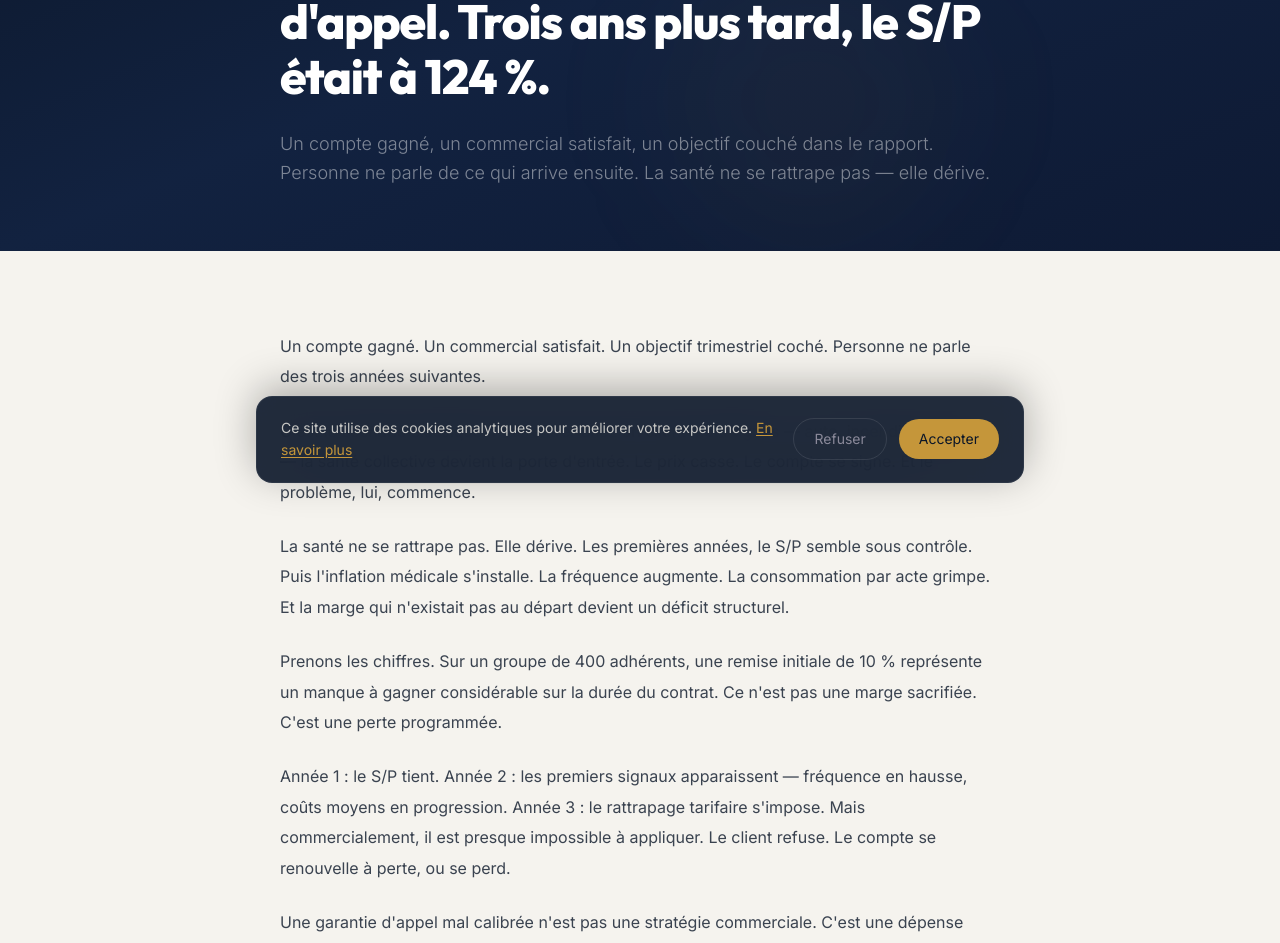
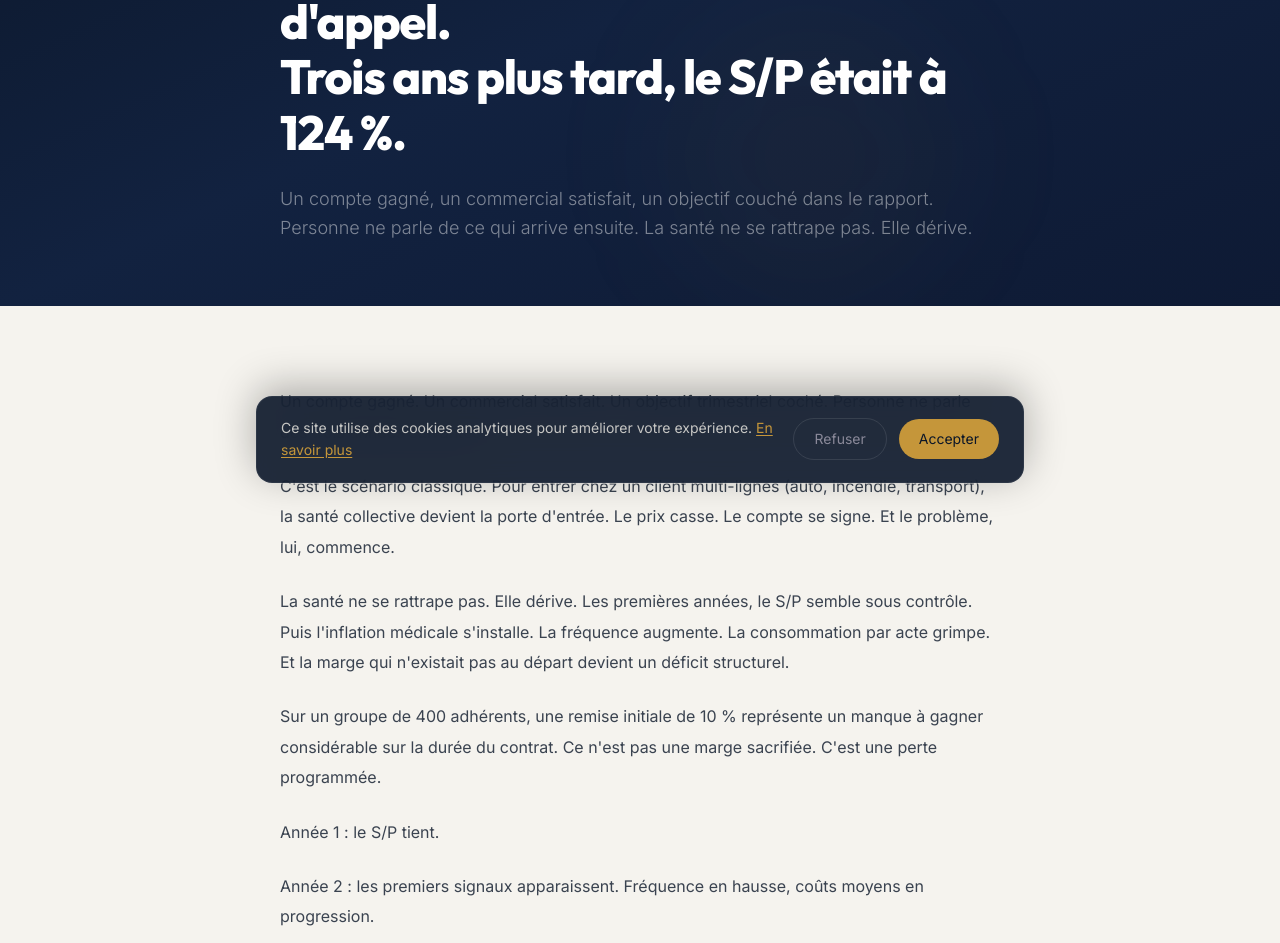
Before and after one commit to sidickgoldman/SiteWeb_PrimeActuaire, a Next.js app: page /insights/garantie-appel-perte-silencieuse in a window 1280 px wide. Shown: the part 293-1236 px from the top of the page. Built offline with nearby package versions, Linux system fonts and the light colour scheme.

Commit message:
fix: insights - suppression tirets, annees separees, titres lisibles

```diff
--- a/src/app/insights/InsightsClient.tsx
+++ b/src/app/insights/InsightsClient.tsx
@@ -67,7 +67,7 @@ export default function InsightsClient() {
                           {a.readingTime}
                         </span>
                       </div>
-                      <h2 className="font-[var(--font-heading)] font-bold text-lg text-navy leading-snug group-hover:text-teal transition-colors duration-200">
+                      <h2 className="font-[var(--font-heading)] font-bold text-lg text-navy leading-snug group-hover:text-teal transition-colors duration-200 whitespace-pre-line">
                         {a.title}
                       </h2>
                       <p className="mt-3 text-[14px] text-text-muted leading-relaxed">
--- a/src/app/insights/[slug]/ArticleClient.tsx
+++ b/src/app/insights/[slug]/ArticleClient.tsx
@@ -51,7 +51,7 @@ export default function ArticleClient({ article }: { article: Article }) {
                   </span>
                 </div>
 
-                <h1 className="font-[var(--font-heading)] font-extrabold text-[clamp(1.8rem,4vw,3rem)] text-white leading-[1.15] tracking-tight">
+                <h1 className="font-[var(--font-heading)] font-extrabold text-[clamp(1.8rem,4vw,3rem)] text-white leading-[1.15] tracking-tight whitespace-pre-line">
                   {article.title}
                 </h1>
                 <p className="mt-6 text-lg text-white/45 leading-relaxed font-light">
--- a/src/app/insights/data.ts
+++ b/src/app/insights/data.ts
@@ -12,56 +12,91 @@ export const articles: Article[] = [
   {
     slug: "garantie-appel-perte-silencieuse",
     tag: "Tarification",
-    title: "Il a signé la santé comme produit d'appel. Trois ans plus tard, le S/P était à 124 %.",
+    title: "Il a signé la santé comme produit d'appel.\nTrois ans plus tard, le S/P était à 124 %.",
     excerpt:
-      "Un compte gagné, un commercial satisfait, un objectif couché dans le rapport. Personne ne parle de ce qui arrive ensuite. La santé ne se rattrape pas — elle dérive.",
+      "Un compte gagné, un commercial satisfait, un objectif couché dans le rapport. "
+      + "Personne ne parle de ce qui arrive ensuite. La santé ne se rattrape pas. Elle dérive.",
     date: "2026-04-26",
     readingTime: "5 min",
     content: [
-      "Un compte gagné. Un commercial satisfait. Un objectif trimestriel coché. Personne ne parle des trois années suivantes.",
-      "C'est le scénario classique. Pour entrer chez un client multi-lignes — auto, incendie, transport — la santé collective devient la porte d'entrée. Le prix casse. Le compte se signe. Et le problème, lui, commence.",
-      "La santé ne se rattrape pas. Elle dérive. Les premières années, le S/P semble sous contrôle. Puis l'inflation médicale s'installe. La fréquence augmente. La consommation par acte grimpe. Et la marge qui n'existait pas au départ devient un déficit structurel.",
-      "Prenons les chiffres. Sur un groupe de 400 adhérents, une remise initiale de 10 % représente un manque à gagner considérable sur la durée du contrat. Ce n'est pas une marge sacrifiée. C'est une perte programmée.",
-      "Année 1 : le S/P tient. Année 2 : les premiers signaux apparaissent — fréquence en hausse, coûts moyens en progression. Année 3 : le rattrapage tarifaire s'impose. Mais commercialement, il est presque impossible à appliquer. Le client refuse. Le compte se renouvelle à perte, ou se perd.",
-      "Une garantie d'appel mal calibrée n'est pas une stratégie commerciale. C'est une dépense différée. Et plus on attend, plus la correction devient coûteuse.",
+      "Un compte gagné. Un commercial satisfait. Un objectif trimestriel coché. "
+      + "Personne ne parle des trois années suivantes.",
+      "C'est le scénario classique. Pour entrer chez un client multi-lignes "
+      + "(auto, incendie, transport), la santé collective devient la porte d'entrée. "
+      + "Le prix casse. Le compte se signe. Et le problème, lui, commence.",
+      "La santé ne se rattrape pas. Elle dérive. Les premières années, le S/P semble sous contrôle. "
+      + "Puis l'inflation médicale s'installe. La fréquence augmente. La consommation par acte grimpe. "
+      + "Et la marge qui n'existait pas au départ devient un déficit structurel.",
+      "Sur un groupe de 400 adhérents, une remise initiale de 10 % représente un manque à gagner "
+      + "considérable sur la durée du contrat. Ce n'est pas une marge sacrifiée. C'est une perte programmée.",
+      "Année 1 : le S/P tient.",
+      "Année 2 : les premiers signaux apparaissent. Fréquence en hausse, coûts moyens en progression.",
+      "Année 3 : le rattrapage tarifaire s'impose. Mais commercialement, il est presque impossible "
+      + "à appliquer. Le client refuse. Le compte se renouvelle à perte, ou se perd.",
+      "Une garantie d'appel mal calibrée n'est pas une stratégie commerciale. "
+      + "C'est une dépense différée. Et plus on attend, plus la correction devient coûteuse.",
       "Gagner un compte, ce n'est pas toujours créer de la valeur. Parfois, c'est seulement reporter une perte.",
     ],
   },
   {
     slug: "trois-questions-avant-valider-tarif",
     tag: "Tarification",
-    title: "Avant de valider un tarif santé, il y a trois questions à poser. La plupart restent sans réponse.",
+    title: "Avant de valider un tarif santé, il y a trois questions à poser.\nLa plupart restent sans réponse.",
     excerpt:
-      "Un tarif qui tient en moyenne ne suffit pas. Si 30 scénarios sur 100 mènent au déficit, la prime est fragile. La moyenne rassure. La distribution révèle.",
+      "Un tarif qui tient en moyenne ne suffit pas. "
+      + "Si 30 scénarios sur 100 mènent au déficit, la prime est fragile. "
+      + "La moyenne rassure. La distribution révèle.",
     date: "2026-04-20",
     readingTime: "4 min",
     content: [
-      "Chaque tarif santé collective valide une décision. Une décision qui engage l'assureur sur 12 mois, souvent davantage. Et pourtant, la plupart de ces décisions sont prises sans réponse à trois questions fondamentales.",
-      "Première question : quel est le taux de couverture de cette prime sous stress ?",
-      "Un tarif qui couvre en moyenne ne suffit pas. L'enjeu, c'est la distribution des scénarios. Si 30 cas sur 100 mènent au déficit, la prime est fragile — même si sa valeur centrale est positive. La moyenne rassure. La distribution, elle, révèle.",
-      "Deuxième question : quelle marge reste-t-il après concession commerciale ?",
-      "Le commercial cède 10 %. Le courtier demande encore 5 %. Personne ne chiffre l'impact de ces 15 % sur le risque de perte finale. Le tarif technique et le tarif commercial ne sont pas le même document — mais ils devraient se parler.",
-      "Troisième question : à partir de quel niveau de rabais le groupe devient-il structurellement déficitaire ?",
-      "C'est la question la plus utile. Et c'est systématiquement celle qu'on ne pose pas. Connaître son point de bascule, c'est négocier avec une limite — pas avec une intuition.",
-      "Si votre processus de tarification ne répond pas à ces trois questions, vous n'avez pas tarifé. Vous avez estimé.",
+      "Chaque tarif santé collective valide une décision. "
+      + "Une décision qui engage l'assureur sur 12 mois, souvent davantage. "
+      + "Et pourtant, la plupart de ces décisions sont prises sans réponse à trois questions fondamentales.",
+      "Première question : quel est le taux de couverture de cette prime sous stress ?",
+      "Un tarif qui couvre en moyenne ne suffit pas. L'enjeu, c'est la distribution des scénarios. "
+      + "Si 30 cas sur 100 mènent au déficit, la prime est fragile, même si sa valeur centrale est positive. "
+      + "La moyenne rassure. La distribution, elle, révèle.",
+      "Deuxième question : quelle marge reste-t-il après concession commerciale ?",
+      "Le commercial cède 10 %. Le courtier demande encore 5 %. "
+      + "Personne ne chiffre l'impact de ces 15 % sur le risque de perte finale. "
+      + "Le tarif technique et le tarif commercial ne sont pas le même document, mais ils devraient se parler.",
+      "Troisième question : à partir de quel niveau de rabais le groupe devient-il structurellement déficitaire ?",
+      "C'est la question la plus utile. Et c'est systématiquement celle qu'on ne pose pas. "
+      + "Connaître son point de bascule, c'est négocier avec une limite, pas avec une intuition.",
+      "Si votre processus de tarification ne répond pas à ces trois questions, "
+      + "vous n'avez pas tarifé. Vous avez estimé.",
     ],
   },
   {
     slug: "sante-porte-entree-boulet-portefeuille",
     tag: "Gouvernance",
-    title: "La santé collective : porte d'entrée hier, boulet de portefeuille aujourd'hui.",
+    title: "La santé collective : porte d'entrée hier,\nboulet de portefeuille aujourd'hui.",
     excerpt:
-      "On cassait le prix pour décrocher le compte. On espérait se rattraper ailleurs. Ce raisonnement tenait quand la santé pesait peu. Il ne tient plus quand elle représente 20 à 30 % du portefeuille.",
+      "On cassait le prix pour décrocher le compte. On espérait se rattraper ailleurs. "
+      + "Ce raisonnement tenait quand la santé pesait peu. "
+      + "Il ne tient plus quand elle représente 20 à 30 % du portefeuille.",
     date: "2026-04-13",
     readingTime: "4 min",
     content: [
-      "Il y a dix ans, la stratégie fonctionnait. On cassait le prix sur la santé pour entrer chez un client. On se rattrapait sur les autres lignes. Le mécanisme semblait acceptable, parce que la santé pesait peu dans le portefeuille.",
+      "Il y a dix ans, la stratégie fonctionnait. On cassait le prix sur la santé pour entrer chez un client. "
+      + "On se rattrapait sur les autres lignes. Le mécanisme semblait acceptable, "
+      + "parce que la santé pesait peu dans le portefeuille.",
       "Ce n'est plus le cas.",
-      "En zone CIMA, la branche santé collective a pris du poids. Elle représente aujourd'hui 20 à 30 % du portefeuille de certains assureurs. Ce n'est plus une garantie d'appel. C'est une ligne structurelle. Et la traiter comme si elle l'était encore, c'est accepter une perte programmée.",
-      "Le raisonnement 'on se rattrapera ailleurs' repose sur une hypothèse : que les autres lignes compensent. Mais les autres lignes ont aussi leurs pressions. L'auto dérive. L'incendie résiste moins. La compensation espérée n'arrive jamais.",
-      "Utiliser la santé comme variable d'ajustement commercial, c'est laisser le marché fixer votre prix. C'est le commercial qui décide de la marge — pas l'actuaire.",
-      "La conséquence est mécanique. Le portefeuille santé dégrade son S/P. Les renouvellements imposent des hausses difficiles à faire passer. Certains comptes se perdent au moment précis où ils auraient dû devenir rentables.",
-      "La santé collective était une porte d'entrée. Pour beaucoup, elle est devenue un boulet de portefeuille. La distinction entre les deux ne tient pas à la branche. Elle tient à la manière dont on l'a tarifée dès le début.",
+      "En zone CIMA, la branche santé collective représente aujourd'hui 20 à 30 % "
+      + "du portefeuille de certains assureurs. Ce n'est plus une garantie d'appel. "
+      + "C'est une ligne structurelle. Et la traiter comme si elle l'était encore, "
+      + "c'est accepter une perte programmée.",
+      "Le raisonnement 'on se rattrapera ailleurs' repose sur une hypothèse : "
+      + "que les autres lignes compensent. Mais les autres lignes ont aussi leurs pressions. "
+      + "L'auto dérive. L'incendie résiste moins. La compensation espérée n'arrive jamais.",
+      "Utiliser la santé comme variable d'ajustement commercial, c'est laisser le marché fixer votre prix. "
+      + "C'est le commercial qui décide de la marge. Pas l'actuaire.",
+      "La conséquence est mécanique. Le portefeuille santé dégrade son S/P. "
+      + "Les renouvellements imposent des hausses difficiles à faire passer. "
+      + "Certains comptes se perdent au moment précis où ils auraient dû devenir rentables.",
+      "La santé collective était une porte d'entrée. Pour beaucoup, elle est devenue un boulet de portefeuille. "
+      + "La distinction entre les deux ne tient pas à la branche. "
+      + "Elle tient à la manière dont on l'a tarifée dès le début.",
     ],
   },
 ];
--- a/src/components/Insights.tsx
+++ b/src/components/Insights.tsx
@@ -62,7 +62,7 @@ export default function Insights() {
                 <span className="inline-block px-3 py-1 text-[11px] font-semibold text-teal bg-teal/10 rounded-full mb-5">
                   {a.tag}
                 </span>
-                <h3 className="font-[var(--font-heading)] font-bold text-lg text-navy leading-snug group-hover:text-gold transition-colors duration-200">
+                <h3 className="font-[var(--font-heading)] font-bold text-lg text-navy leading-snug group-hover:text-gold transition-colors duration-200 whitespace-pre-line">
                   {a.title}
                 </h3>
                 <p className="mt-3 text-[14px] text-text-muted leading-relaxed">
```
